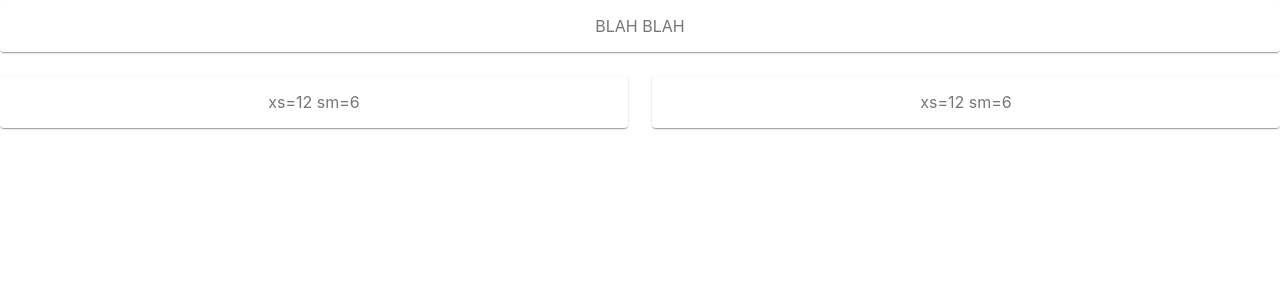
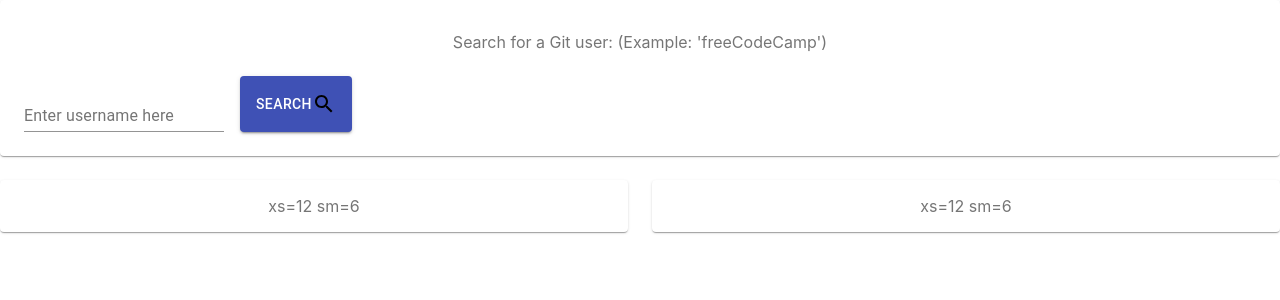
Before and after one commit to dotslashbin/gatehub, a React (Create React App) app: page / in a window 1280 px wide. Shown: the top 300 px of the page. Built offline with nearby package versions, Linux system fonts and the light colour scheme.

Commit message:
Added search button

```diff
--- a/src/App.js
+++ b/src/App.js
@@ -16,15 +16,6 @@ const useStyles = makeStyles(theme => ({
 		textAlign: 'center',
 		color: theme.palette.text.secondary,
 	},
-	// textField: {
-	// 	marginLeft: theme.spacing(1),
-	// 	marginRight: theme.spacing(1),
-	// 	width: 200,
-	// },
-	// container: {
-	// 	display: 'flex',
-	// 	flexWrap: true
-	// }
 }))
 
 function App() {
@@ -34,6 +25,7 @@ function App() {
 			<Grid container spacing={3}>
 				<Grid item xs={12}>
 					<Paper className={classes.paper}>
+						<p>Search for a Git user: (Example: 'freeCodeCamp')</p>
 						<GitSearcher />
 					</Paper>
 				</Grid>
--- a/src/components/Gitsearcher.jsx
+++ b/src/components/Gitsearcher.jsx
@@ -1,36 +1,37 @@
-import React, { Component } from 'react'
-// import { makeStyles } from '@material-ui/core/styles'
+import React from 'react'
+import { makeStyles } from '@material-ui/core/styles'
+import TextField from '@material-ui/core/TextField'
+import Button from '@material-ui/core/Button'
 
-// const useStyles = makeStyles(theme => ({
-// 	textField: {
-// 		marginLeft: theme.spacing(1),
-// 		marginRight: theme.spacing(1),
-// 		width: 200,
-// 	},
-// 	container: {
-// 		display: 'flex',
-// 		flexWrap: true
-// 	}
-// }))
+const useStyles = makeStyles(theme => ({
+	container: {
+		display: 'flex',
+		flexWrap: 'wrap',
+	},
+	textField: {
+		marginLeft: theme.spacing(1),
+		marginRight: theme.spacing(1),
+		width: 200,
+	},
+	button: {
+		margin: theme.spacing(1),
+	},
+}))
 
-class GitSearcher extends Component {
-	render() {
+export default function GitSearcher() {
 
+	const classes = useStyles()
 
-		return (
-			<div>
-				<form  noValidate autoComplete="off">
-					BLAH BLAH
-					{/* <Textfield
-						id="search-bar"
-						label="Search for username here"
-						className={classes.textField}
-						margin="normal"
-					/> */}
-				</form>
-			</div>
-		)
-	}
+	return (
+		<div>
+			<form className={classes.container} noValidate autoComplete="off">
+				<TextField className={classes.textField} id="git-searcher" label="Enter username here" margin="normal" />
+				<Button variant="contained" color="primary" className={classes.button}>
+					Search
+
+<svg xmlns="http://www.w3.org/2000/svg" width="24" height="24" viewBox="0 0 24 24"><path d="M15.5 14h-.79l-.28-.27C15.41 12.59 16 11.11 16 9.5 16 5.91 13.09 3 9.5 3S3 5.91 3 9.5 5.91 16 9.5 16c1.61 0 3.09-.59 4.23-1.57l.27.28v.79l5 4.99L20.49 19l-4.99-5zm-6 0C7.01 14 5 11.99 5 9.5S7.01 5 9.5 5 14 7.01 14 9.5 11.99 14 9.5 14z"/><path d="M0 0h24v24H0z" fill="none"/></svg>
+				</Button>
+			</form>
+		</div>
+	)
 }
-
-export default GitSearcher
```
